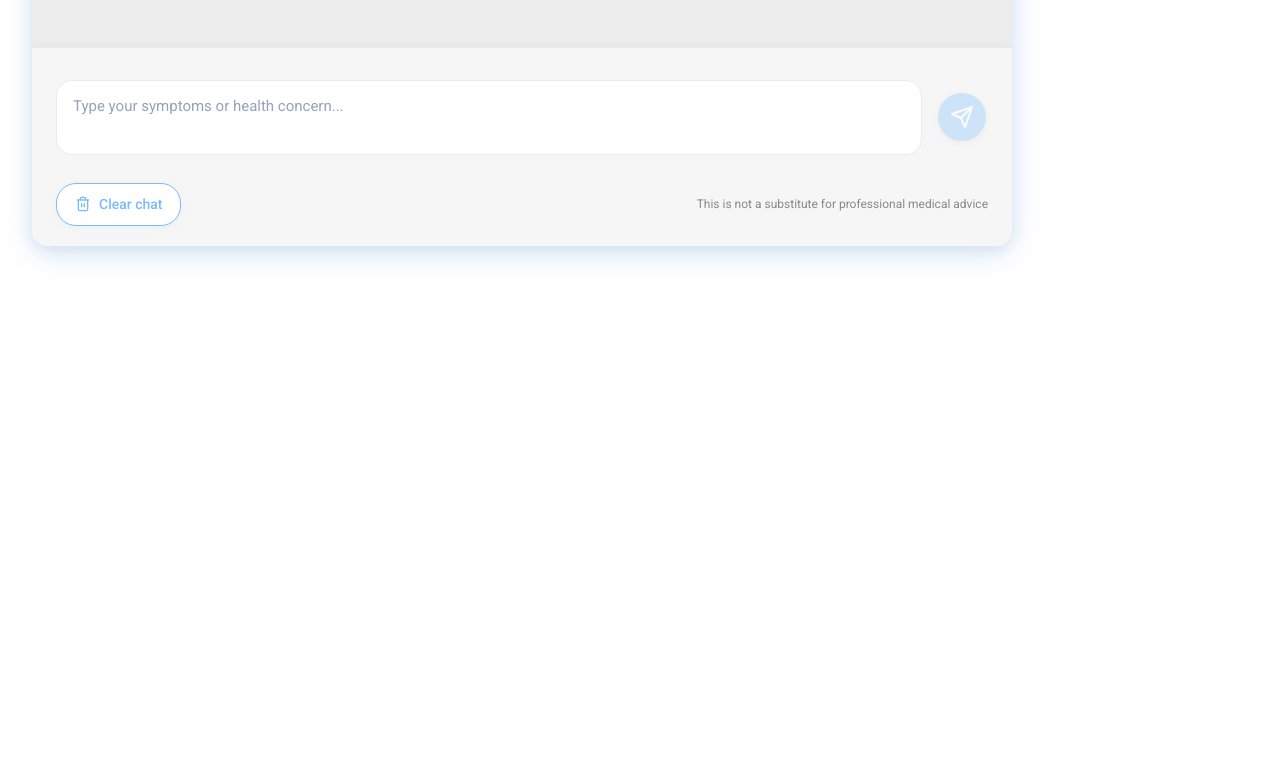
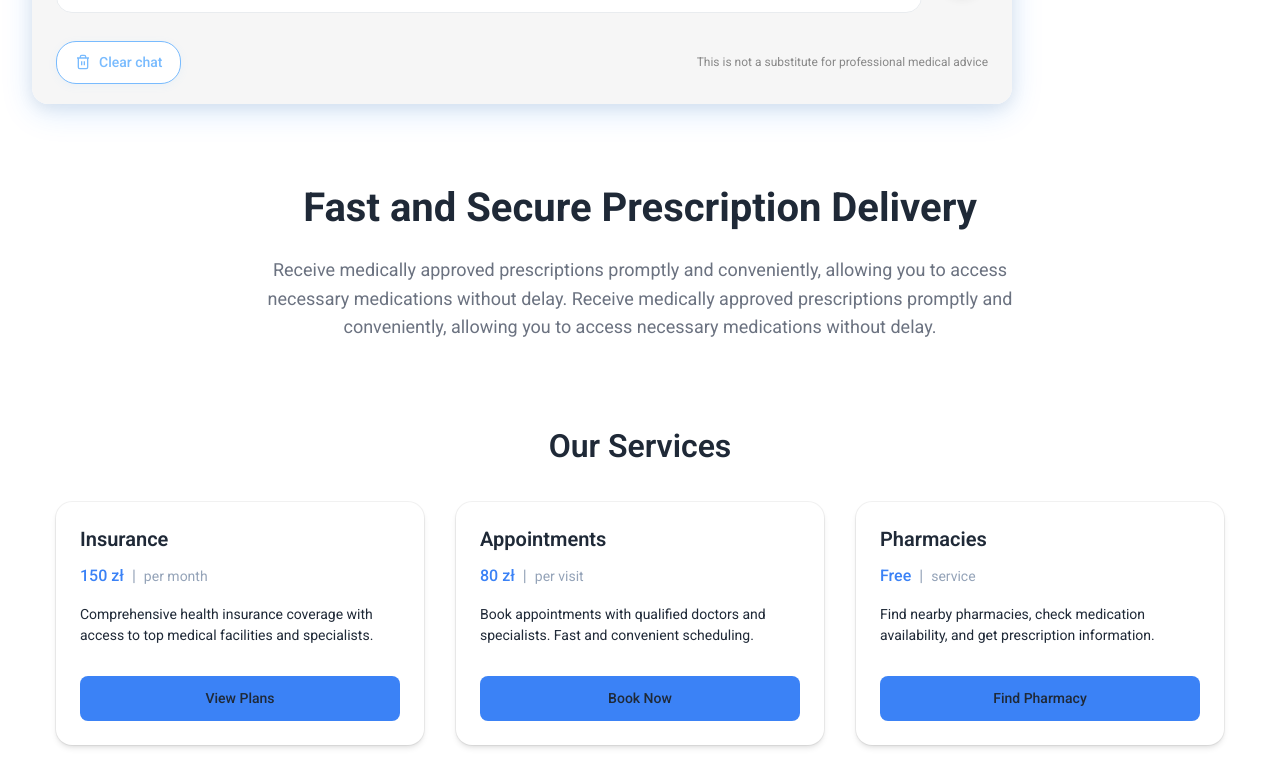
Before and after one commit to mjozefiak/polcare, an Angular app: page / in a window 1280 px wide. Shown: the part 1837-2614 px from the top of the page. Before the commit the page ends 2115 px from the top, so only its background shows below. Built offline with nearby package versions, Linux system fonts and the light colour scheme.

Commit message:
feat: implement styles for services section

```diff
--- a/src/app/features/landing/landing.component.html
+++ b/src/app/features/landing/landing.component.html
@@ -44,4 +44,22 @@
       <app-chat></app-chat>
     </div>
   </div>
+  <div>
+    <div class="prescription-section">
+      <h2 class="prescription-section__title">
+        Fast and Secure Prescription Delivery
+      </h2>
+      <p class="prescription-section__description">
+        Receive medically approved prescriptions promptly and conveniently,
+        allowing you to access necessary medications without delay. Receive
+        medically approved prescriptions promptly and conveniently, allowing you
+        to access necessary medications without delay.
+      </p>
+    </div>
+  </div>
+
+  <!-- Services Section -->
+  <div class="services-section">
+    <app-services-card></app-services-card>
+  </div>
 </div>
--- a/src/app/features/landing/landing.component.scss
+++ b/src/app/features/landing/landing.component.scss
@@ -158,7 +158,7 @@
 }
 
 .chat-widget {
-  margin-top: 16px;
+  margin-top: -126px;
 }
 
 .chat-section-container {
@@ -170,3 +170,27 @@
   flex-direction: column;
   gap: 100px;
 }
+
+// Prescription Delivery Section
+.prescription-section {
+  text-align: center;
+  margin: 3rem auto;
+  max-width: 60%;
+
+  &__title {
+    font-size: 2.5rem;
+    font-weight: 700;
+    color: #1f2937;
+    margin: 0 0 1.5rem 0;
+    line-height: 1.2;
+    text-align: center;
+  }
+
+  &__description {
+    font-size: 1.125rem;
+    color: #6b7280;
+    margin: 0 auto;
+    line-height: 1.6;
+    text-align: center;
+  }
+}
--- a/src/app/features/landing/landing.component.ts
+++ b/src/app/features/landing/landing.component.ts
@@ -1,11 +1,12 @@
 import { ChangeDetectionStrategy, Component } from '@angular/core';
 import { ChatComponent } from '../../pattern/chat/chat.component';
 import { CardComponent, InsuranceCardData } from '../../ui/card/card.component';
+import { ServicesCardComponent } from '../../ui/services-card/services-card.component';
 
 @Component({
   selector: 'app-landing',
   standalone: true,
-  imports: [CardComponent, ChatComponent],
+  imports: [CardComponent, ChatComponent, ServicesCardComponent],
   templateUrl: './landing.component.html',
   styleUrl: './landing.component.scss',
   changeDetection: ChangeDetectionStrategy.OnPush,
--- /dev/null
+++ b/src/app/ui/services-card/services-card.component.html
@@ -0,0 +1,24 @@
+<div class="services-container">
+  <h2 class="services-title">Our Services</h2>
+  <div class="services-grid">
+    <div class="service-card" *ngFor="let service of services">
+      <!-- Title -->
+      <h3 class="card-title">{{ service.title }}</h3>
+
+      <!-- Pricing -->
+      <div class="card-pricing">
+        <span class="price">{{ service.price }}</span>
+        <span class="separator">|</span>
+        <span class="people">{{ service.people }}</span>
+      </div>
+
+      <!-- Description -->
+      <p class="card-description">{{ service.description }}</p>
+
+      <!-- Button -->
+      <button class="card-button" (click)="onServiceClick(service.route)">
+        {{ service.buttonText }}
+      </button>
+    </div>
+  </div>
+</div>
--- /dev/null
+++ b/src/app/ui/services-card/services-card.component.scss
@@ -0,0 +1,116 @@
+@use "../../variables.scss" as *;
+
+.services-container {
+  padding: 2rem 0;
+}
+
+.services-title {
+  font-size: 2rem;
+  font-weight: $font-weight-bold;
+  color: $text-primary;
+  text-align: center;
+  margin-bottom: 2rem;
+}
+
+.services-grid {
+  display: grid;
+  grid-template-columns: repeat(auto-fit, minmax(280px, 1fr));
+  gap: 2rem;
+  max-width: 1200px;
+  margin: 0 auto;
+  padding: 0 1rem;
+}
+
+.service-card {
+  background: $background-primary;
+  border-radius: $border-radius-lg;
+  padding: 1.5rem;
+  box-shadow: 0 4px 6px -1px rgba(0, 0, 0, 0.1),
+    0 2px 4px -1px rgba(0, 0, 0, 0.06),
+    0 0 0 1px rgba(0, 0, 0, 0.05),
+    inset 0 1px 0 0 rgba(255, 255, 255, 0.1);
+  transition: $transition-normal;
+  position: relative;
+  height: fit-content;
+
+  &:hover {
+    transform: translateY(-2px);
+    box-shadow: 0 10px 15px -3px rgba(0, 0, 0, 0.1),
+      0 4px 6px -2px rgba(0, 0, 0, 0.05),
+      0 0 0 1px rgba(0, 0, 0, 0.08),
+      inset 0 1px 0 0 rgba(255, 255, 255, 0.15),
+      0 20px 25px -5px rgba(0, 0, 0, 0.1);
+  }
+}
+
+.card-title {
+  font-size: 1.25rem;
+  font-weight: $font-weight-bold;
+  color: $text-primary;
+  margin: 0 0 0.75rem 0;
+  line-height: 1.3;
+}
+
+.card-pricing {
+  margin-bottom: 1rem;
+  display: flex;
+  align-items: center;
+  gap: 0.5rem;
+
+  .price {
+    color: $primary-color;
+    font-weight: $font-weight-medium;
+    font-size: 1rem;
+  }
+
+  .separator {
+    color: $medium-gray;
+    font-weight: $font-weight-normal;
+  }
+
+  .people {
+    color: $medium-gray;
+    font-size: 0.875rem;
+  }
+}
+
+.card-description {
+  color: $text-primary;
+  font-size: 0.875rem;
+  line-height: 1.5;
+  margin: 0 0 1.5rem 0;
+  font-weight: $font-weight-normal;
+  min-height: 3rem;
+}
+
+.card-button {
+  background: $primary-color;
+  color: $text-primary;
+  border: none;
+  border-radius: 8px;
+  padding: 0.75rem 1.5rem;
+  font-size: 0.875rem;
+  font-weight: $font-weight-medium;
+  cursor: pointer;
+  transition: $transition-fast;
+  width: 100%;
+
+  &:hover {
+    background: $primary-light;
+  }
+
+  &:active {
+    transform: translateY(1px);
+  }
+}
+
+@media (max-width: 768px) {
+  .services-grid {
+    grid-template-columns: 1fr;
+    gap: 1.5rem;
+  }
+
+  .services-title {
+    font-size: 1.75rem;
+  }
+}
--- /dev/null
+++ b/src/app/ui/services-card/services-card.component.ts
@@ -0,0 +1,58 @@
+import {
+  ChangeDetectionStrategy,
+  Component,
+  inject,
+} from '@angular/core';
+import { CommonModule } from '@angular/common';
+import { Router } from '@angular/router';
+
+export interface ServiceCardData {
+  title: string;
+  price: string;
+  people: string;
+  description: string;
+  buttonText: string;
+  route: string;
+}
+
+@Component({
+  selector: 'app-services-card',
+  imports: [CommonModule],
+  templateUrl: './services-card.component.html',
+  styleUrl: './services-card.component.scss',
+  changeDetection: ChangeDetectionStrategy.OnPush,
+})
+export class ServicesCardComponent {
+  private router = inject(Router);
+
+  services: ServiceCardData[] = [
+    {
+      title: 'Insurance',
+      price: '150 zł',
+      people: 'per month',
+      description: 'Comprehensive health insurance coverage with access to top medical facilities and specialists.',
+      buttonText: 'View Plans',
+      route: '/insurance'
+    },
+    {
+      title: 'Appointments',
+      price: '80 zł',
+      people: 'per visit',
+      description: 'Book appointments with qualified doctors and specialists. Fast and convenient scheduling.',
+      buttonText: 'Book Now',
+      route: '/appointment'
+    },
+    {
+      title: 'Pharmacies',
+      price: 'Free',
+      people: 'service',
+      description: 'Find nearby pharmacies, check medication availability, and get prescription information.',
+      buttonText: 'Find Pharmacy',
+      route: '/pharmacies'
+    }
+  ];
+
+  onServiceClick(route: string): void {
+    this.router.navigate([route]);
+  }
+}
```
